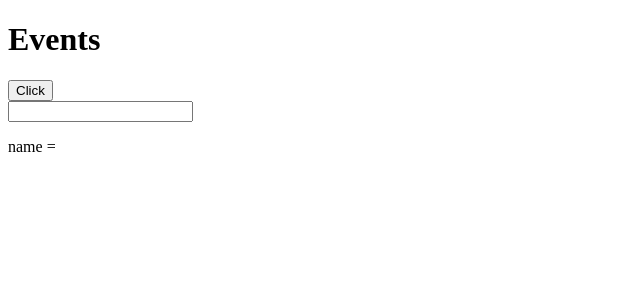
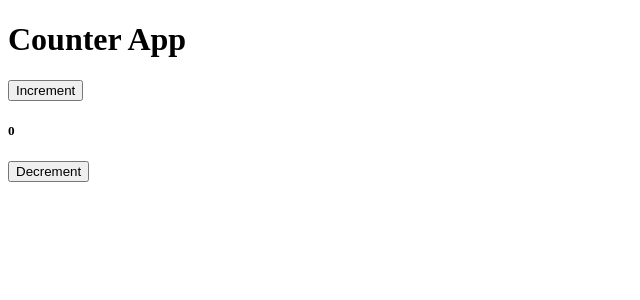
Before and after one commit to 01Deepak/angular-tut, an Angular app: page / in a window 1280 px wide. Shown: the top 300 px of the page, without its empty margins (0-640 px from the left). Built offline with nearby package versions, Linux system fonts and the light colour scheme.

Commit message:
simple counter app

```diff
--- a/src/app/app.component.html
+++ b/src/app/app.component.html
@@ -1,6 +1 @@
-<h1>Events </h1>
-<div>
-  <button (click) = "onClick()">Click</button>
-</div>
-<input #name name="name" type="text" (blur) = "getInputValue(name.value)">
-<p>name = {{userName}}</p>
+<app-counter></app-counter>
--- a/src/app/app.component.ts
+++ b/src/app/app.component.ts
@@ -1,22 +1,14 @@
 import { Component } from '@angular/core';
 import { RouterOutlet } from '@angular/router';
+import { CounterComponent } from "./component/counter/counter.component";
 
 @Component({
   selector: 'app-root',
-  imports: [RouterOutlet],
+  imports: [RouterOutlet, CounterComponent],
   templateUrl: './app.component.html',
   styleUrl: './app.component.scss'
 })
 export class AppComponent {
-  title = 'angular-tut';
 
-  onClick() {
-    console.log('clicked');
-  }
-  userName: string = '';
-  getInputValue(value: string) {
-    console.log('value = ', value);
-    this.userName = value;
 
-  }
 }
--- /dev/null
+++ b/src/app/component/counter/counter.component.html
@@ -0,0 +1,4 @@
+<h1>Counter App</h1>
+<button (click)="increment()">Increment</button>
+<h5>{{ counter }}</h5>
+<button (click)="decrement()">Decrement</button>
--- /dev/null
+++ b/src/app/component/counter/counter.component.ts
@@ -0,0 +1,20 @@
+import { Component } from '@angular/core';
+
+@Component({
+  selector: 'app-counter',
+  imports: [],
+  templateUrl: './counter.component.html',
+  styleUrl: './counter.component.scss'
+})
+export class CounterComponent {
+counter = 0;
+
+increment() {
+  this.counter++;
+}
+decrement() {
+  if (this.counter > 0) {
+    this.counter--;
+  }
+}
+}
```
Also changed, not shown: src/app/component/counter/counter.component.scss (added), 1 other file (tests, documents, lock files or other folders).
